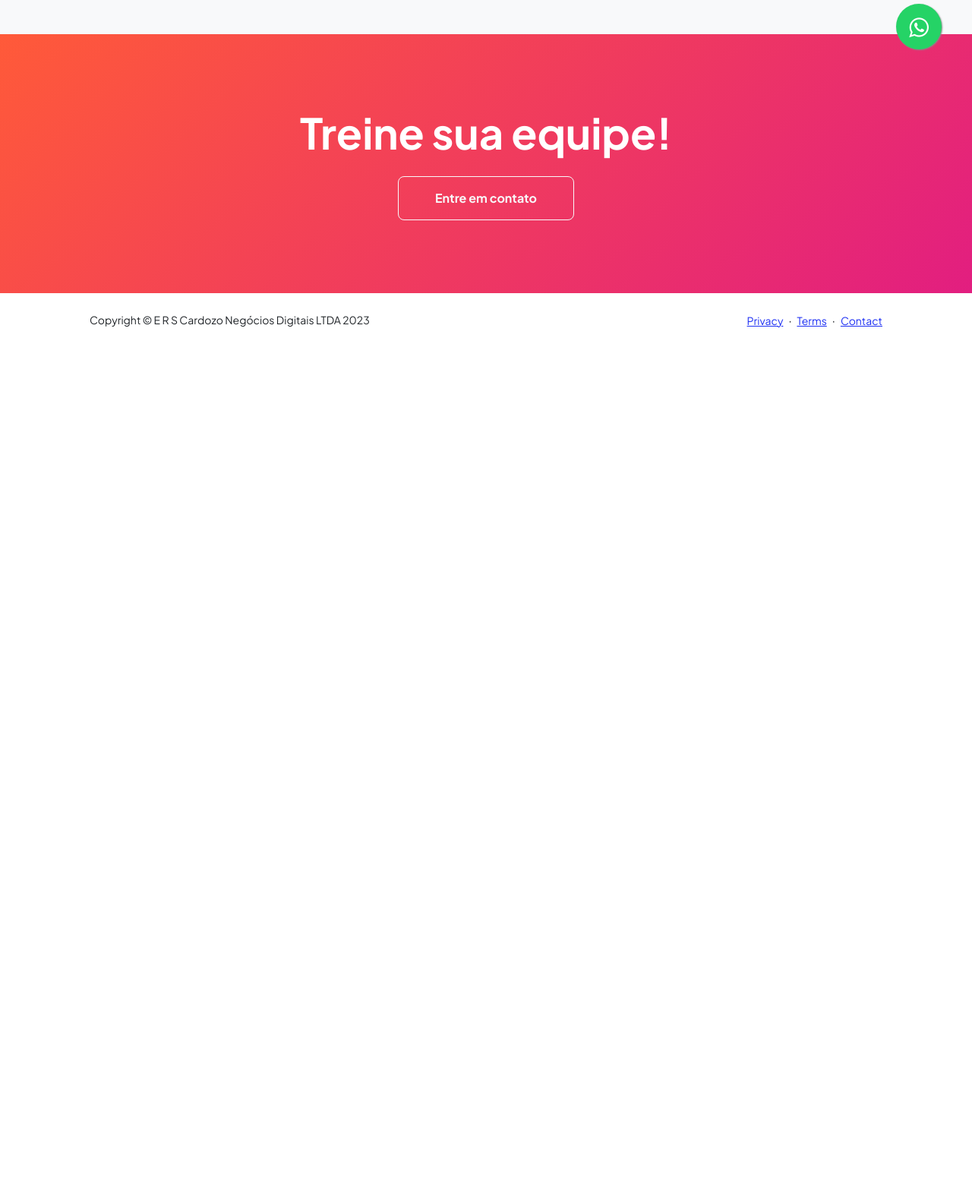
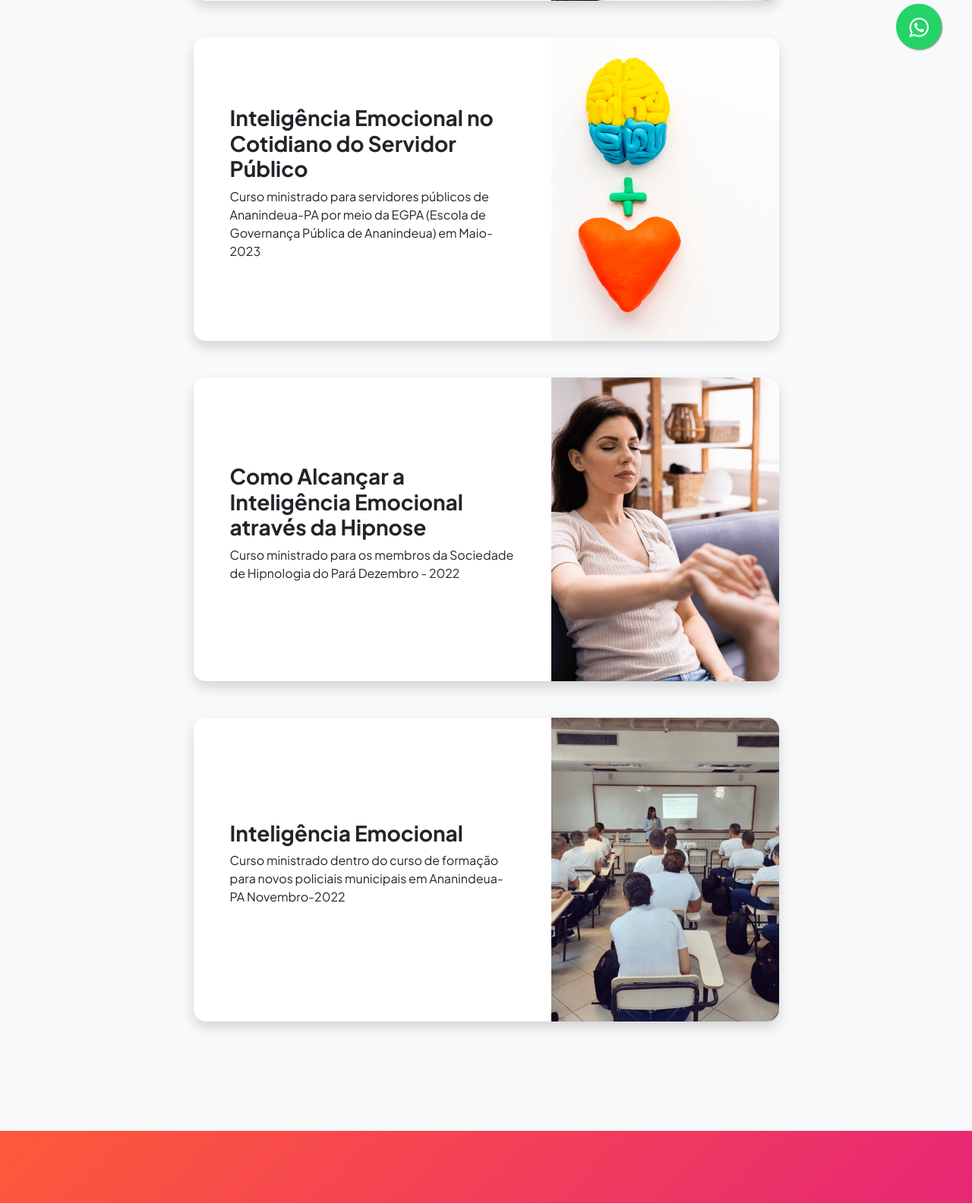
Before and after one commit to emorycardozo/hellen-homepage, a Flask app: page /projetos in a window 1280 px wide. Shown: the part 695-2279 px from the top of the page at 76% size. Before the commit the page ends 1126 px from the top, so only its background shows below. Run offline with Flask 2, Linux system fonts and the light colour scheme; some libraries are stand-ins or nearby versions.

Commit message:
acrescenta e altera sequencia de projetos

```diff
--- a/templates/projects.html
+++ b/templates/projects.html
@@ -88,30 +88,63 @@
                             <div class="card-body p-0">
                                 <div class="d-flex align-items-center">
                                     <div class="p-5">
-                                        <h3 class="fw-bolder">Inteligência Emocional</h3>
-                                        <p>Curso ministrado dentro do curso de formação para novos policiais municipais
-                                            em Ananindeua-PA Janeiro-2023</p>
+                                        <h3 class="fw-bolder">Comunicação Não Violenta e Relacionamentos Assertivos no
+                                            Serviço Público
+                                        </h3>
+                                        <p>Curso ministrado para servidores públicos de Ananindeua-PA por meio da EGPA
+                                            (Escola de Governança Pública de Ananindeua) em Julho-2023</p>
                                     </div>
-                                    <img class="img-fluid" src="static/assets/projeto-inteligencia-emocional.png"
+                                    <img class="img-fluid" src="static/assets/projetos/comunicacao-nao-violenta.png"
                                         alt="..." />
                                 </div>
                             </div>
                         </div>
                         <!-- Project Card 2-->
-                        <!-- <div class="card overflow-hidden shadow rounded-4 border-0">
+                        <div class="card overflow-hidden shadow rounded-4 border-0 mb-5">
                             <div class="card-body p-0">
                                 <div class="d-flex align-items-center">
                                     <div class="p-5">
-                                        <h2 class="fw-bolder">Projeto 2</h2>
-                                        <p>Lorem ipsum dolor sit amet consectetur adipisicing elit. Eius at enim eum
-                                            illum aperiam placeat esse? Mollitia omnis minima saepe recusandae libero,
-                                            iste ad asperiores! Explicabo commodi quo itaque! Ipsam!</p>
+                                        <h3 class="fw-bolder">Inteligência Emocional no Cotidiano do Servidor Público
+                                        </h3>
+                                        <p>Curso ministrado para servidores públicos de Ananindeua-PA por meio da EGPA
+                                            (Escola de Governança Pública de Ananindeua) em Maio-2023</p>
                                     </div>
-                                    <img class="img-fluid" src="https://dummyimage.com/300x400/343a40/6c757d"
+                                    <img class="img-fluid" src="static/assets/projetos/inteligencia-emocional.png"
                                         alt="..." />
                                 </div>
                             </div>
-                        </div> -->
+                        </div>
+                        <!-- Project Card 3-->
+                        <div class="card overflow-hidden shadow rounded-4 border-0 mb-5">
+                            <div class="card-body p-0">
+                                <div class="d-flex align-items-center">
+                                    <div class="p-5">
+                                        <h3 class="fw-bolder">Como Alcançar a Inteligência Emocional através da Hipnose
+                                        </h3>
+                                        <p>Curso ministrado para os membros da Sociedade de Hipnologia do Pará Dezembro
+                                            - 2022</p>
+                                    </div>
+                                    <img class="img-fluid"
+                                        src="static/assets/projetos/como-alcancar-inteligencia-emocional.png"
+                                        alt="..." />
+                                </div>
+                            </div>
+                        </div>
+                        <!-- Project Card 4-->
+                        <div class="card overflow-hidden shadow rounded-4 border-0 mb-5">
+                            <div class="card-body p-0">
+                                <div class="d-flex align-items-center">
+                                    <div class="p-5">
+                                        <h3 class="fw-bolder">Inteligência Emocional</h3>
+                                        <p>Curso ministrado dentro do curso de formação para novos policiais municipais
+                                            em Ananindeua-PA Novembro-2022</p>
+                                    </div>
+                                    <img class="img-fluid"
+                                        src="static/assets/projetos/inteligencia-emocional-guardas-municipais.png"
+                                        alt="..." />
+                                </div>
+                            </div>
+                        </div>
                     </div>
                 </div>
             </div>
```
